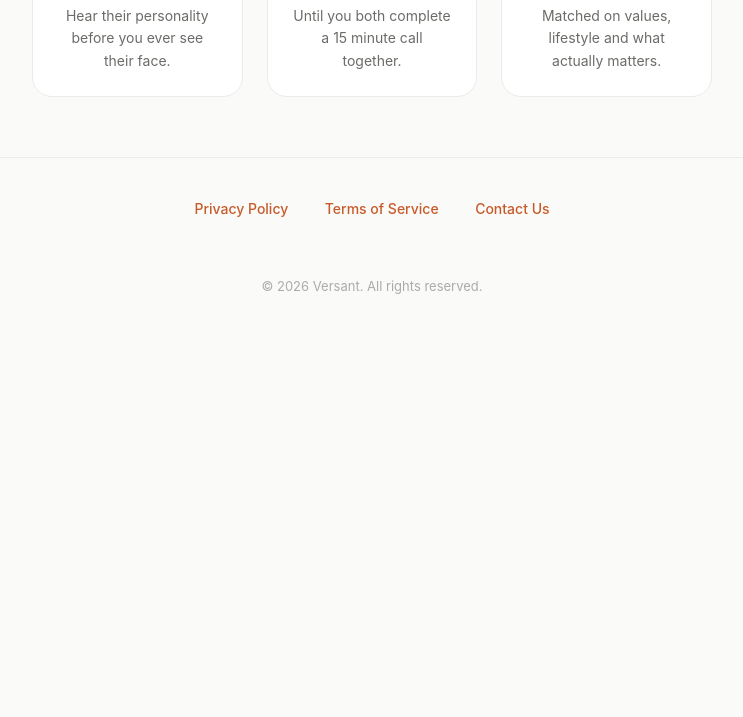
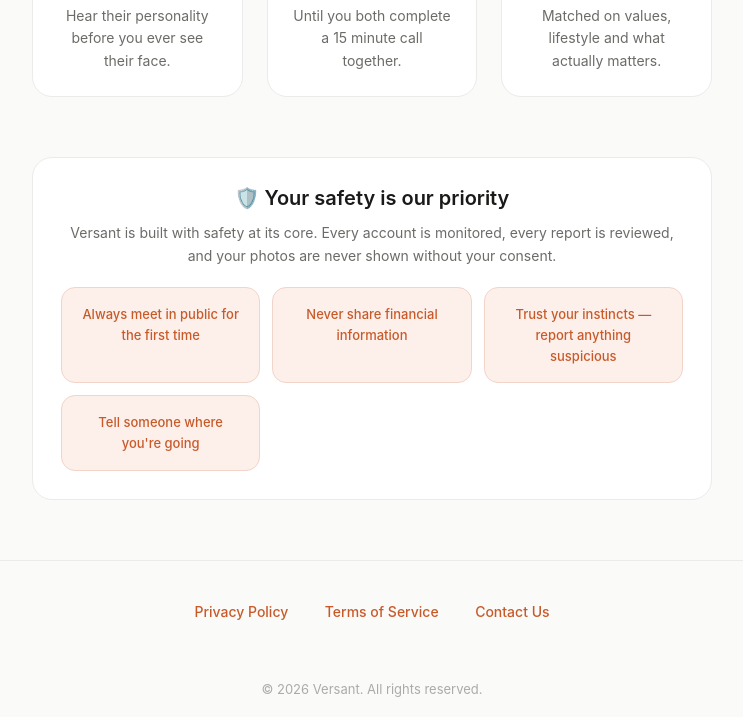
Before and after one commit to michael78155ortiz-FD/versantapp.com, a plain HTML site: page index.html in a window 1280 px wide. Shown: the part 499-1216 px from the top of the page, without its empty margins (268-1011 px from the left). Before the commit the page ends 813 px from the top, so only its background shows below. Drawn offline with Linux system fonts and the light colour scheme.

Commit message:
Add safety section with tips for user protection
Added a safety section with tips and a safety box to emphasize user safety.

```diff
--- a/index.html
+++ b/index.html
@@ -16,17 +16,26 @@
   .feature .icon { font-size: 36px; margin-bottom: 12px; }
   .feature h3 { font-size: 17px; font-weight: 600; margin-bottom: 8px; }
   .feature p { font-size: 14px; color: #6B6B68; line-height: 1.6; }
+  .safety { max-width: 720px; margin: 0 auto; padding: 0 20px 60px; }
+  .safety-box { background: white; border-radius: 20px; padding: 28px; border: 1px solid #EBEBEA; text-align: center; }
+  .safety-box h3 { font-size: 20px; font-weight: 600; margin-bottom: 12px; }
+  .safety-box p { font-size: 14px; color: #6B6B68; line-height: 1.6; }
+  .safety-tips { display: grid; grid-template-columns: repeat(auto-fit, minmax(160px, 1fr)); gap: 12px; margin-top: 20px; }
+  .safety-tip { background: #FDF0EB; border-radius: 14px; padding: 16px; border: 1px solid #F2D4C8; }
+  .safety-tip p { font-size: 13px; color: #C85A2A; font-weight: 500; margin: 0; }
   .links { text-align: center; padding: 40px 20px; border-top: 1px solid #EBEBEA; }
   .links a { color: #C85A2A; text-decoration: none; font-size: 14px; font-weight: 500; margin: 0 16px; }
   .footer { text-align: center; font-size: 13px; color: #ABABAA; padding: 20px; }
 </style>
 </head>
 <body>
+
 <div class="hero">
   <h1>Versant</h1>
   <p>Real attraction starts with conversation.</p>
   <a class="badge" href="#">Coming soon to the App Store</a>
 </div>
+
 <div class="features">
   <div class="feature">
     <div class="icon">🎙️</div>
@@ -44,11 +53,27 @@
     <p>Matched on values, lifestyle and what actually matters.</p>
   </div>
 </div>
+
+<div class="safety">
+  <div class="safety-box">
+    <h3>🛡️ Your safety is our priority</h3>
+    <p>Versant is built with safety at its core. Every account is monitored, every report is reviewed, and your photos are never shown without your consent.</p>
+    <div class="safety-tips">
+      <div class="safety-tip"><p>Always meet in public for the first time</p></div>
+      <div class="safety-tip"><p>Never share financial information</p></div>
+      <div class="safety-tip"><p>Trust your instincts — report anything suspicious</p></div>
+      <div class="safety-tip"><p>Tell someone where you're going</p></div>
+    </div>
+  </div>
+</div>
+
 <div class="links">
   <a href="/privacy.html">Privacy Policy</a>
   <a href="/terms.html">Terms of Service</a>
   <a href="mailto:versantapp@outlook.com">Contact Us</a>
 </div>
+
 <div class="footer">© 2026 Versant. All rights reserved.</div>
+
 </body>
 </html>
```
